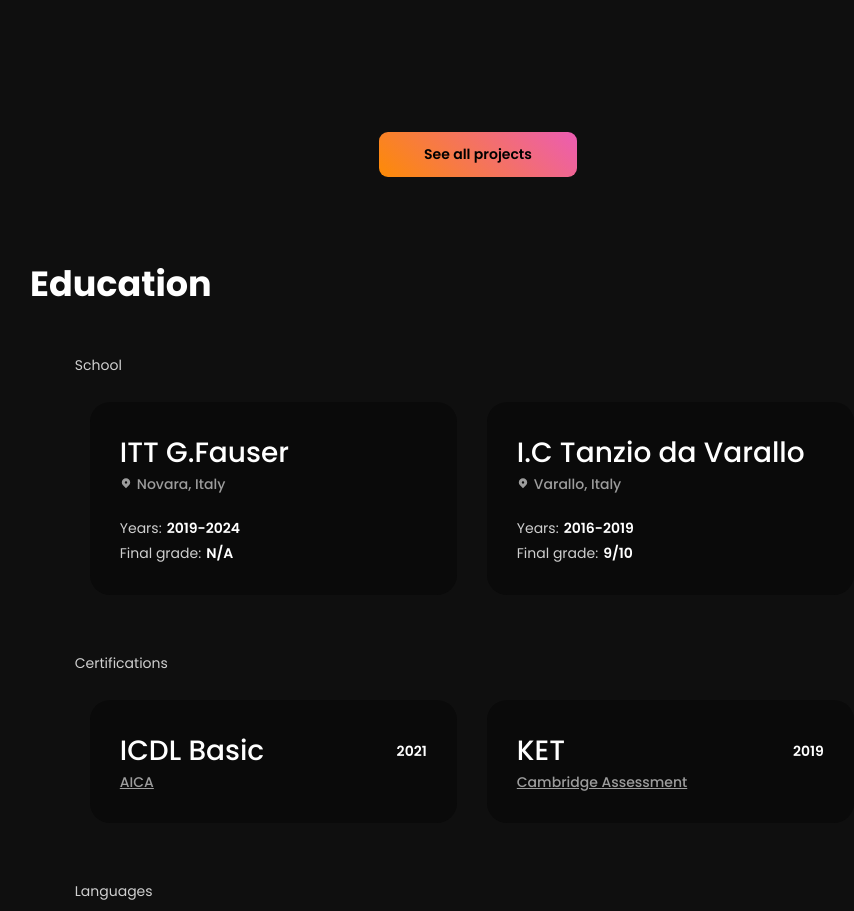
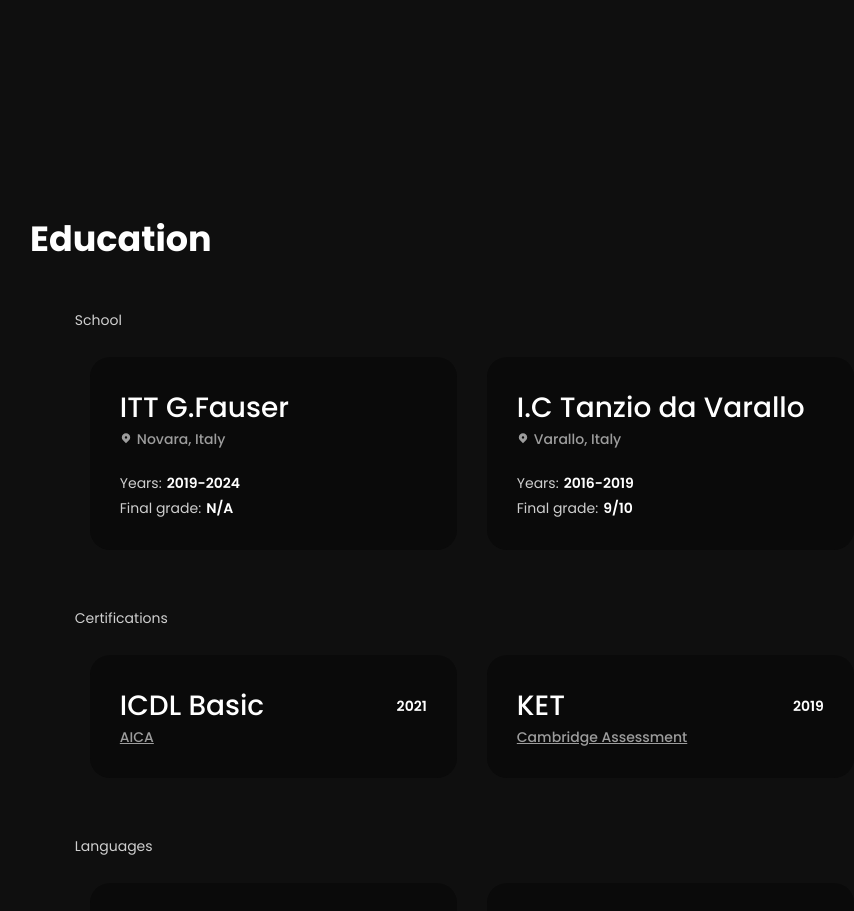
Before and after one commit to andrea-artuso/reactjs-portfolio, a React (Create React App) app: page / in a window 1280 px wide. Shown: the part 1627-2538 px from the top of the page, without its empty margins (162-1016 px from the left). Built offline with nearby package versions, Linux system fonts and the light colour scheme.

Commit message:
Hided projects button

```diff
--- a/src/pages/Homepage/Homepage.jsx
+++ b/src/pages/Homepage/Homepage.jsx
@@ -87,7 +87,7 @@ function App() {
         }
         </div>
 
-        <Button type="primary" text="See all projects" href="/projects" />
+        {/*<Button type="primary" text="See all projects" href="/projects" />*/}
       </section>
 
       {/* Resume section */}
```
